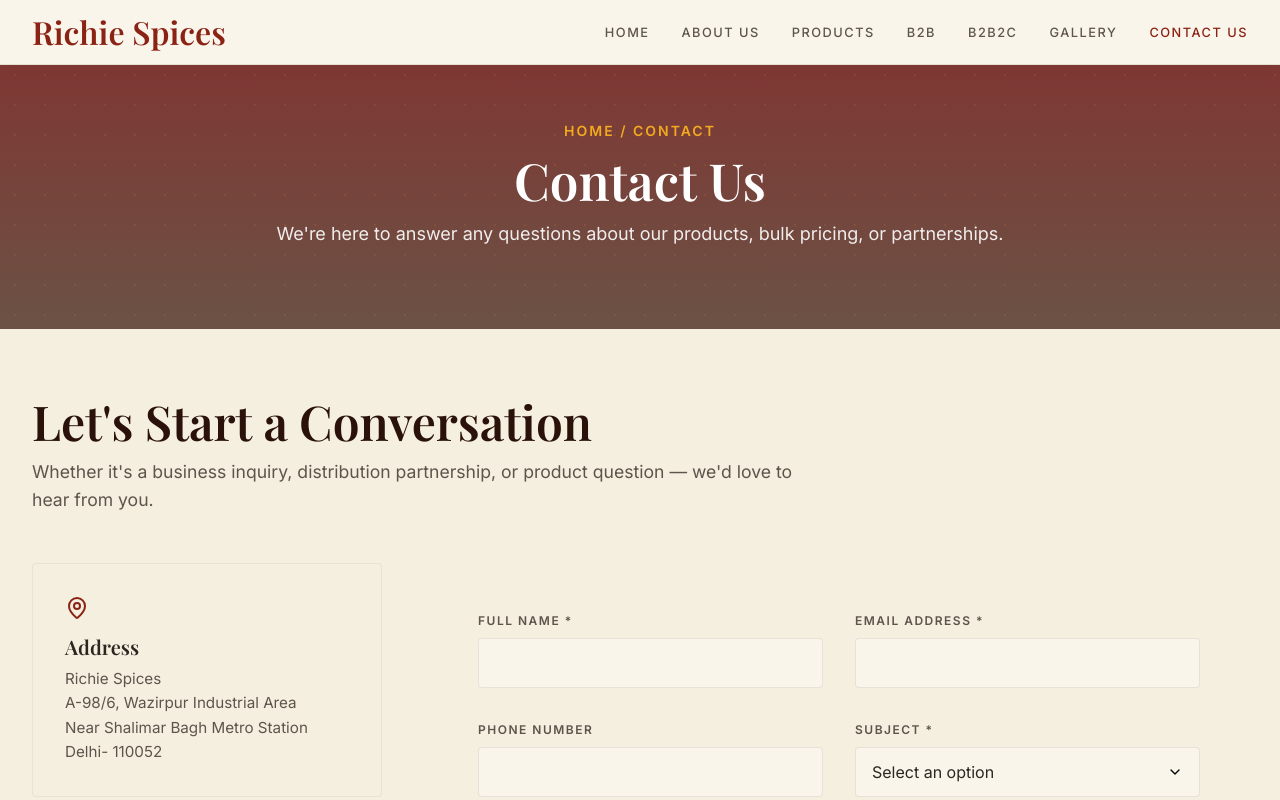
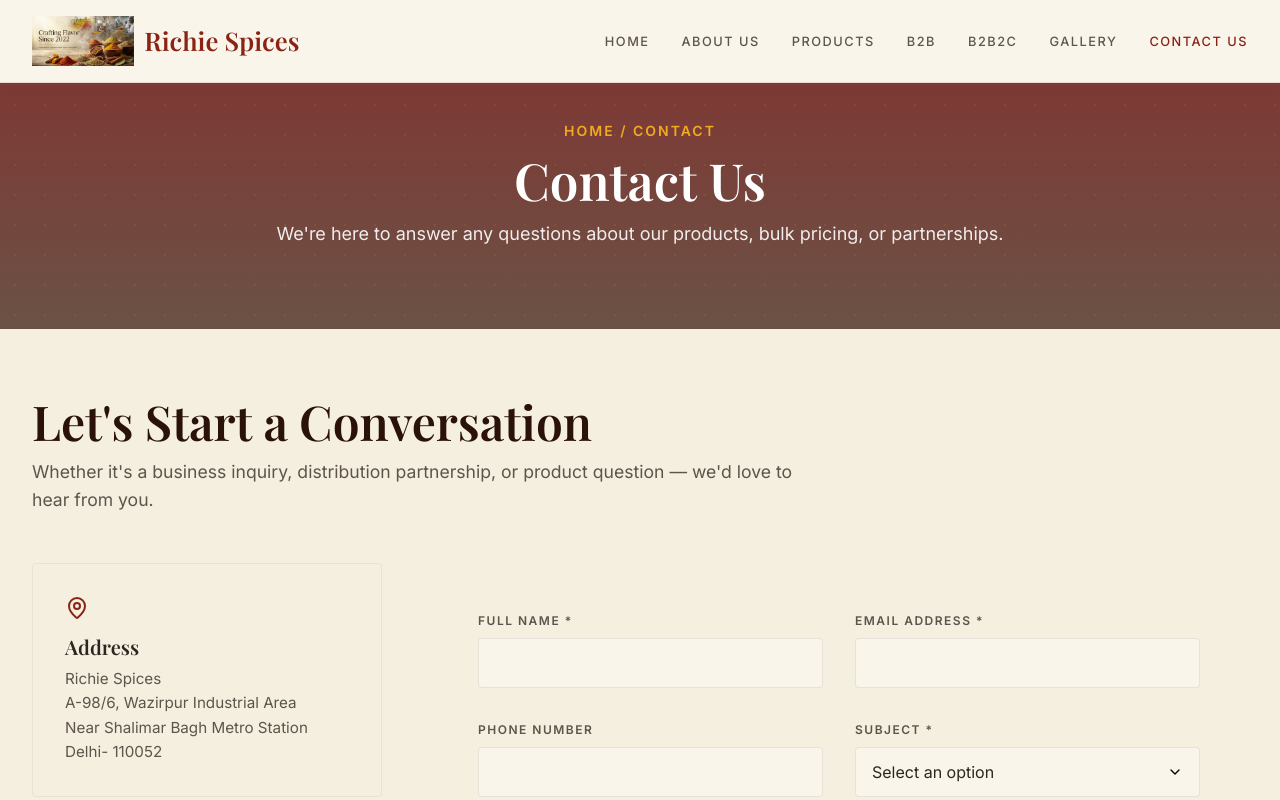
Before and after one commit to hemanthsrisai/Richiespices, a React (Vite) app: page /contact in a window 1280 px wide. Shown: the top 800 px of the page. Built offline with nearby package versions, Linux system fonts and the light colour scheme; a web font is replaced by a local one.

Commit message:
feat: add Richie Plus logo to navbar next to company name

```diff
--- a/src/components/layout/Navbar.jsx
+++ b/src/components/layout/Navbar.jsx
@@ -40,6 +40,7 @@
     <header className={`${styles.header} ${isScrolled ? styles.scrolled : ''} ${!needsTransparentNav && !isScrolled ? styles.solidDefault : ''}`}>
       <div className={`container ${styles.navContainer}`}>
         <Link to="/" className={styles.logo}>
+          <img src="/media/mainrich.png" alt="Richie Spices Logo" className={styles.logoImage} />
           <h1 className="serif-heading">Richie Spices</h1>
         </Link>
 
--- a/src/components/layout/Navbar.module.css
+++ b/src/components/layout/Navbar.module.css
@@ -28,14 +28,20 @@
 
 .logo {
   display: flex;
-  align-items: baseline;
-  gap: 8px;
+  align-items: center;
+  gap: 10px;
   color: var(--color-primary);
+}
+
+.logoImage {
+  height: 50px;
+  width: auto;
+  object-fit: contain;
 }
 
 .logo h1 {
   font-family: var(--font-heading-serif);
-  font-size: 2rem;
+  font-size: 1.6rem;
   margin: 0;
   line-height: 1;
   color: inherit;
```
